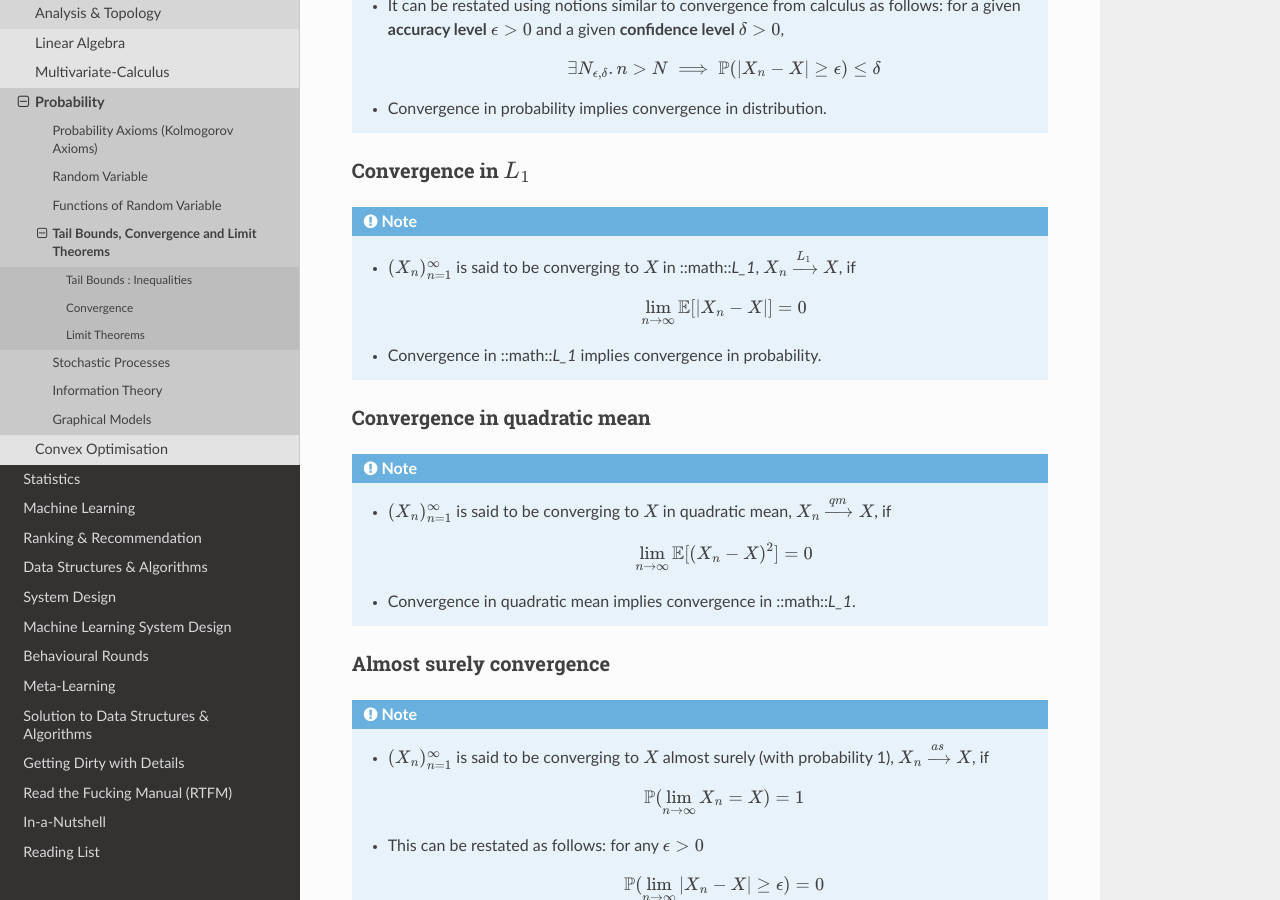
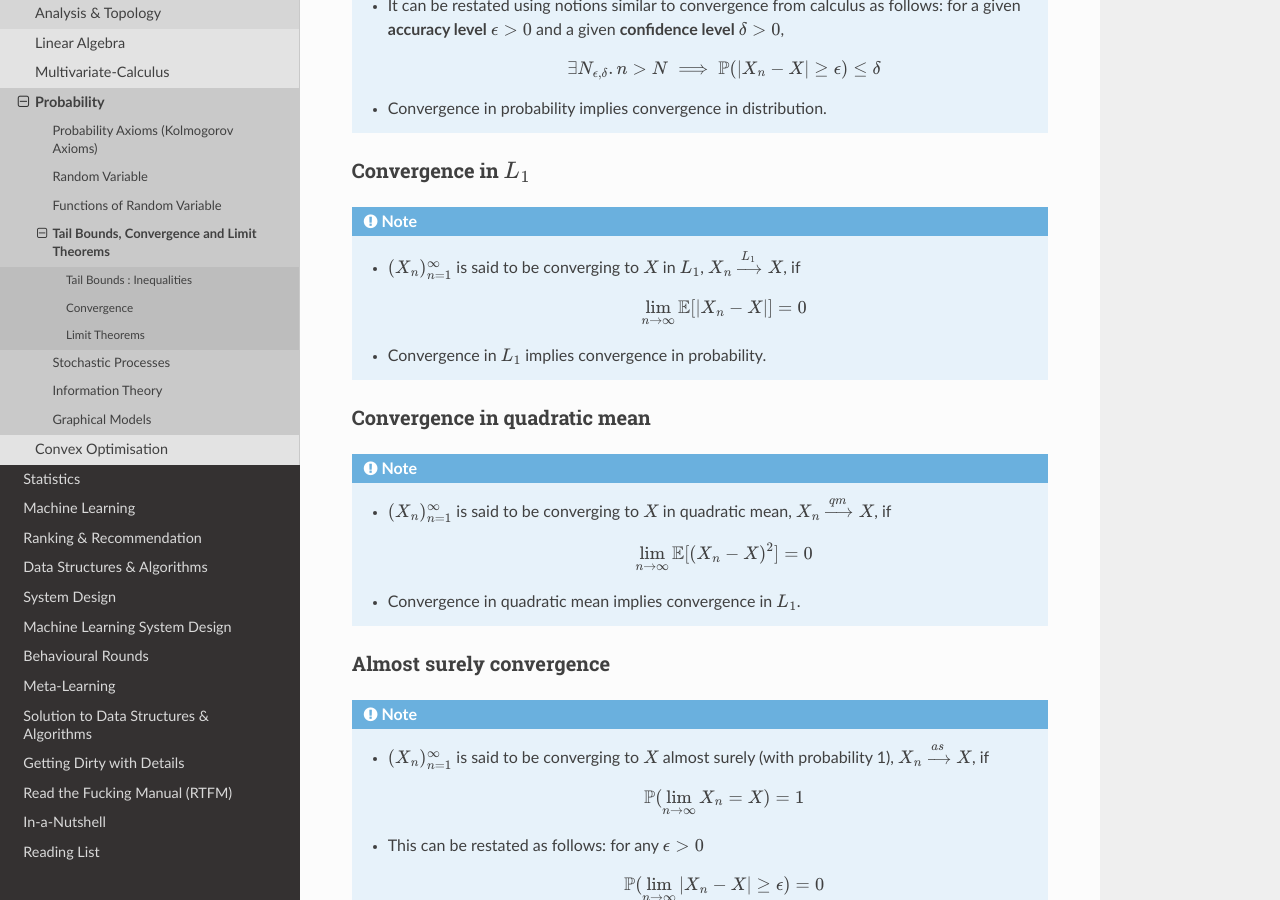
Before and after one commit to uselesstechjunks/leetcode, a Sphinx documentation site: the page built from docs/source/math/prob/ineq.rst, in a window 1280 px wide and 900 px high, scrolled down 2287 px. Built offline with Sphinx 7.4.7 and the Read the Docs theme 2.0.0, drawn with Linux system fonts in a browser that asks for light colours.

Commit message:
Update ineq.rst

```diff
--- a/docs/source/math/prob/ineq.rst
+++ b/docs/source/math/prob/ineq.rst
@@ -76,10 +76,10 @@ Convergence in probability
 Convergence in :math:`L_1`
 ====================================
 .. note::
-	* :math:`(X_n)_{n=1}^\infty` is said to be converging to :math:`X` in ::math::`L_1`, :math:`X_n\xrightarrow[]{L_1}X`, if
+	* :math:`(X_n)_{n=1}^\infty` is said to be converging to :math:`X` in :math:`L_1`, :math:`X_n\xrightarrow[]{L_1}X`, if
 
 		.. math:: \lim\limits_{n\to\infty}\mathbb{E}[|X_n-X|]=0
-	* Convergence in ::math::`L_1` implies convergence in probability.
+	* Convergence in :math:`L_1` implies convergence in probability.
 
 Convergence in quadratic mean
 ====================================
@@ -87,7 +87,7 @@ Convergence in quadratic mean
 	* :math:`(X_n)_{n=1}^\infty` is said to be converging to :math:`X` in quadratic mean, :math:`X_n\xrightarrow[]{qm}X`, if
 
 		.. math:: \lim\limits_{n\to\infty}\mathbb{E}[(X_n-X)^2]=0
-	* Convergence in quadratic mean implies convergence in ::math::`L_1`.
+	* Convergence in quadratic mean implies convergence in :math:`L_1`.
 
 Almost surely convergence
 ====================================
```
